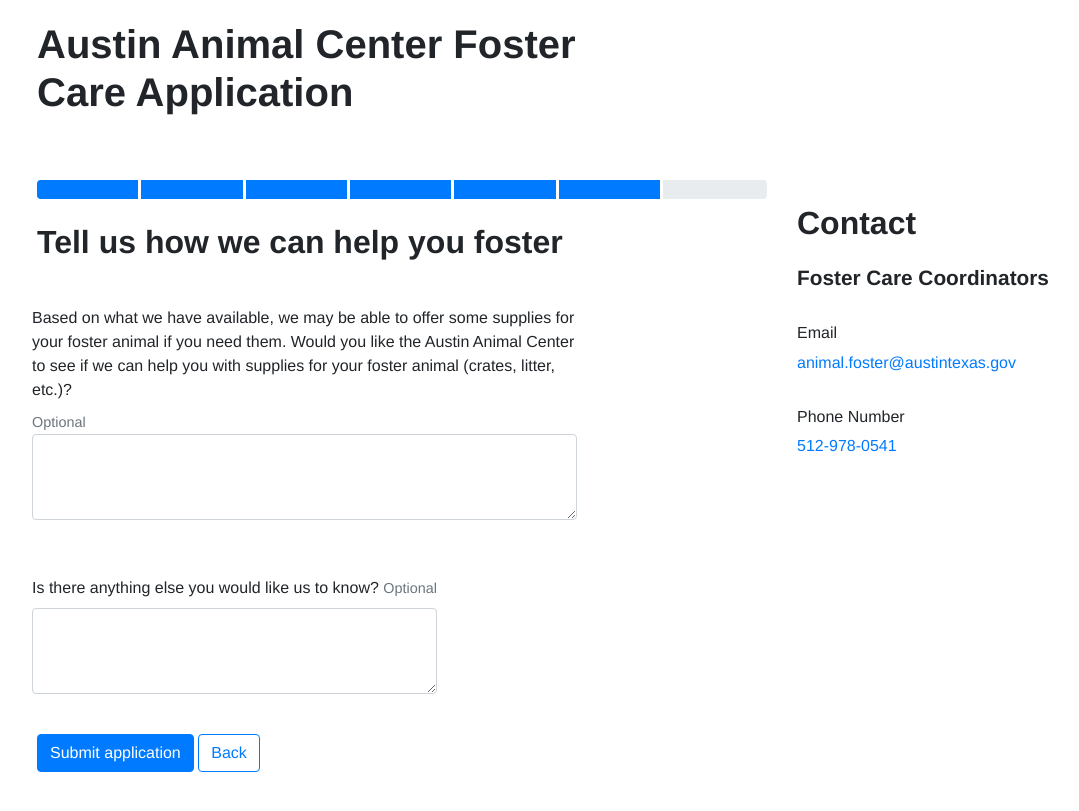
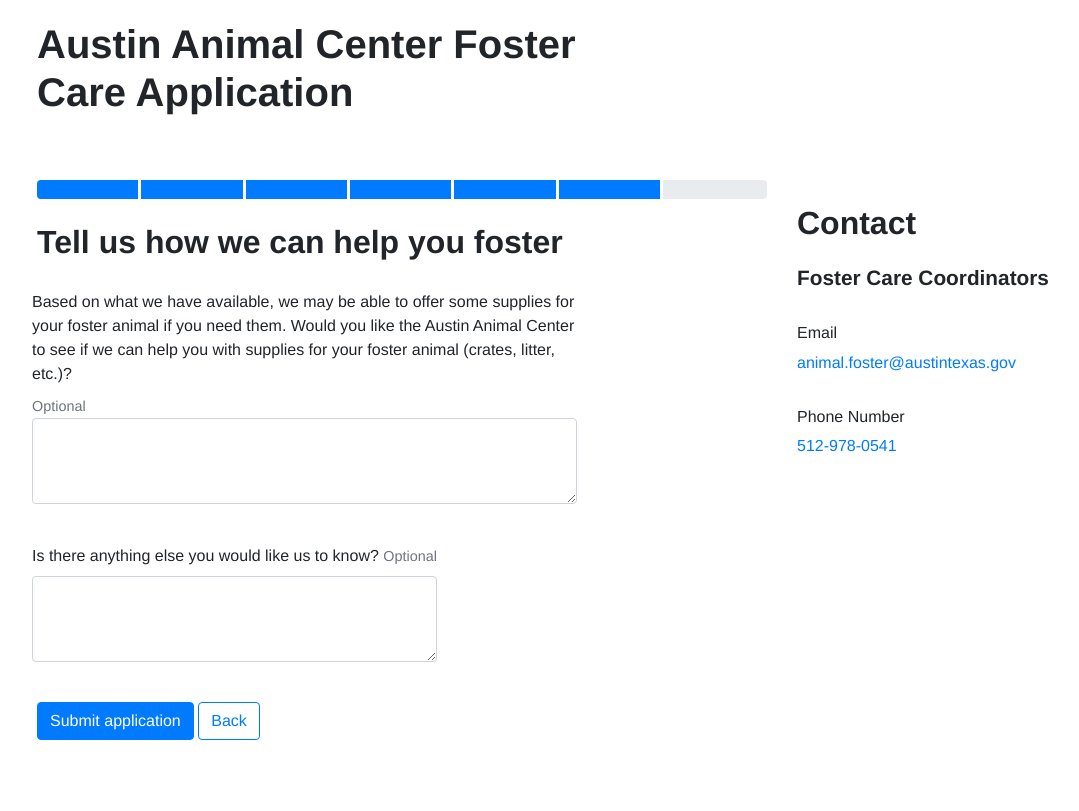
Before and after one commit to cityofaustin/prototypeform, a Jekyll site: the page built from Help_info.html, in a window 1280 px wide. Shown: the top 811 px of the page, without its empty margins (48-1127 px from the left). Built offline with Jekyll 4.4.1, drawn with Linux system fonts in a browser that asks for light colours.

Commit message:
Fixes #6

```diff
--- a/css/main.css
+++ b/css/main.css
@@ -39,10 +39,6 @@
     margin-bottom: 20px;
 }
 
-label {
-    margin-top: 1rem;
-}
-
 span {
     display: inline-block;
 }
```
